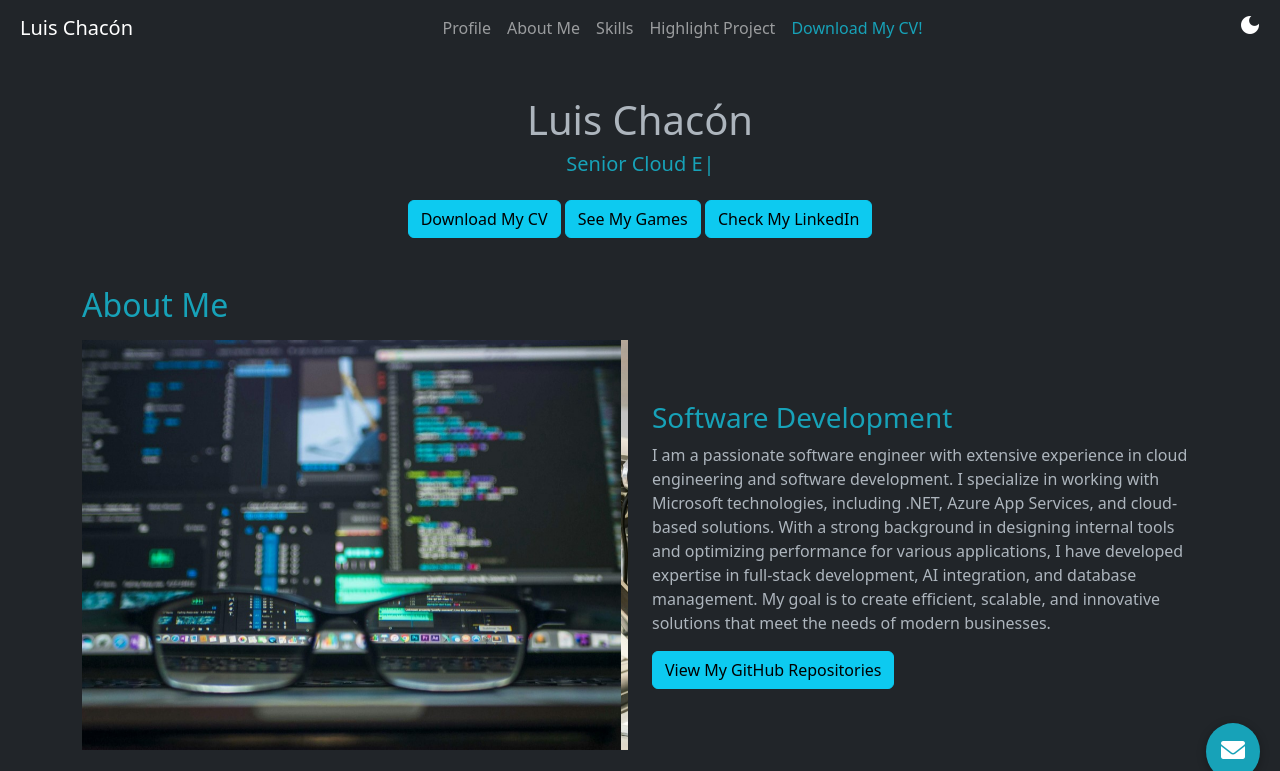
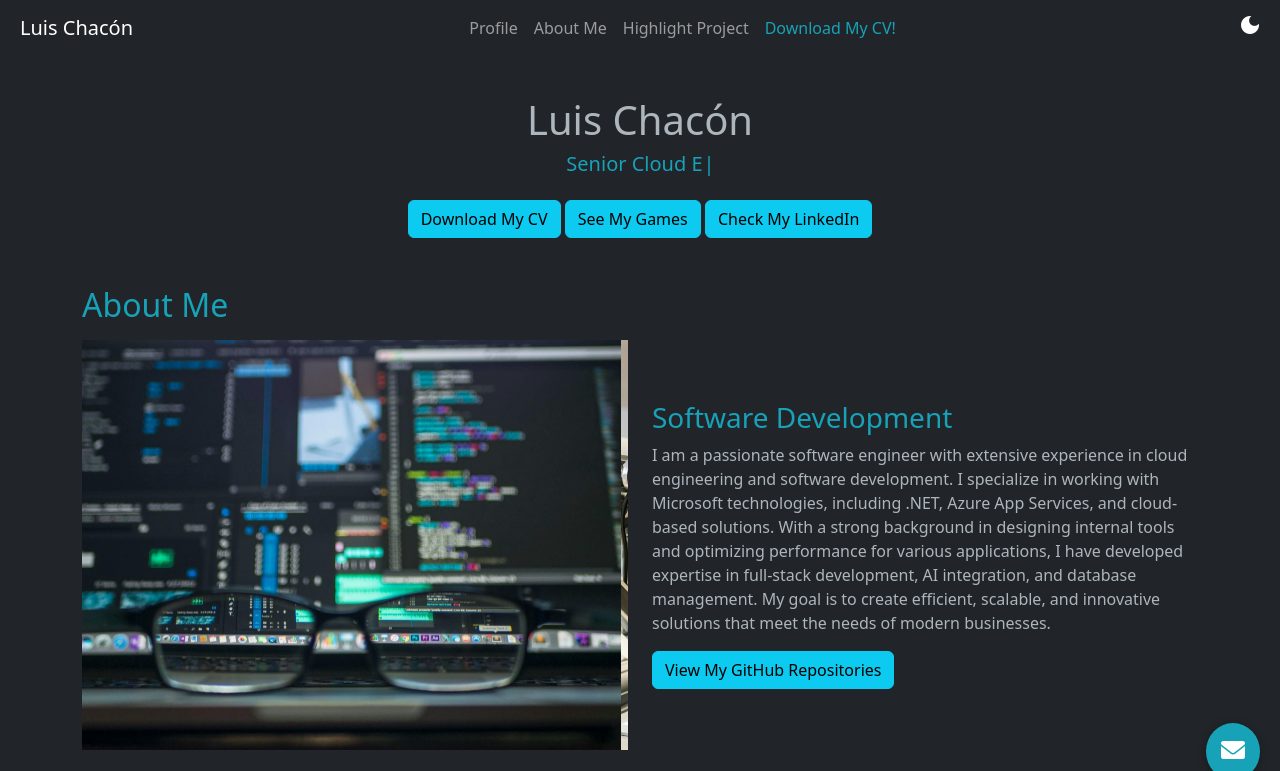
Before and after one commit to D3C0D/D3C0D.github.io, a plain HTML site: page index.html in a window 1280 px wide. Shown: the top 771 px of the page. Drawn offline with nearby package versions, Linux system fonts and the light colour scheme.

Commit message:
Update index.html

```diff
--- a/index.html
+++ b/index.html
@@ -22,9 +22,6 @@
                         </li>
                         <li class="nav-item">
                             <a class="nav-link" href="#about-me">About Me</a>
-                        </li>
-                        <li class="nav-item">
-                            <a class="nav-link" href="#skills">Skills</a>
                         </li>
                         <li class="nav-item">
                             <a class="nav-link" href="#highlight-project">Highlight Project</a>
```
